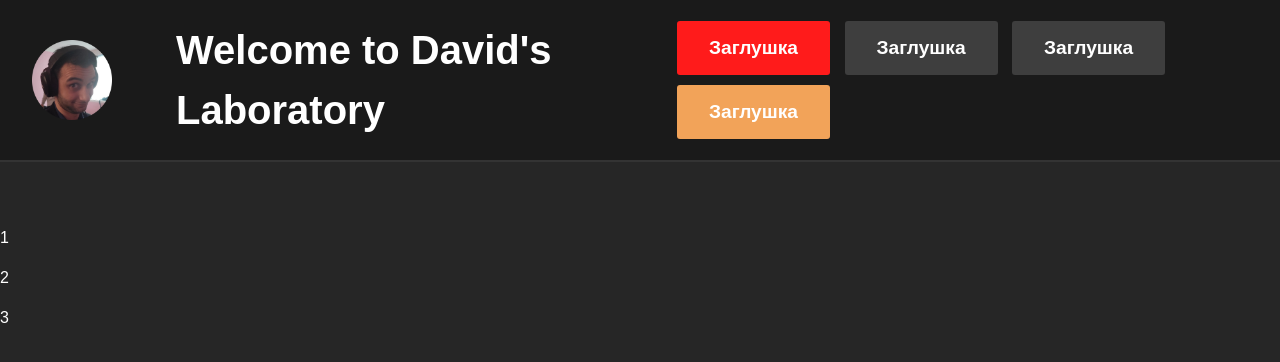
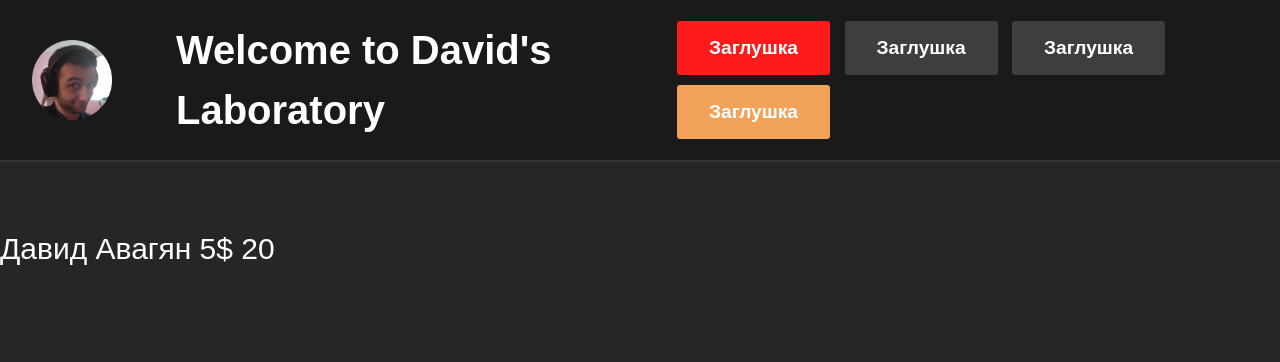
Before and after one commit to bronepoezd410/4AIP_VueExercises410, a Vue app in the folder MakoVueExercises/: page / in a window 1280 px wide. Shown: the top 362 px of the page. Built offline with nearby package versions, Linux system fonts and the light colour scheme.

Commit message:
061_Передача свойств объекта data

```diff
--- a/MakoVueExercises/src/App.vue
+++ b/MakoVueExercises/src/App.vue
@@ -1,19 +1,29 @@
+<template>
 
-
-<template>
-	<Rabotnik :name="[1, 2, 3]" />
-</template>
+    <Rabotnik :name="name" :salary="salary" :age="age"/>
 
 
 
+</template>
 
 
 <script>
 import Rabotnik from './components/Employee.vue'
+
+
 export default {
   components: {
     Rabotnik
-  }
+  },
+
+
+  data() {
+	return {
+      name: 'Давид Авагян',
+      salary: '5$',
+      age: '20',
+	}
+}
 }
 </script>
 
--- a/MakoVueExercises/src/components/Employee.vue
+++ b/MakoVueExercises/src/components/Employee.vue
@@ -1,16 +1,12 @@
-
 <template>
-<ul>
-
-	<li v-for="names in name">{{ names }}</li>
-</ul>
+	<p>{{ name }} {{ salary }} {{ age }}</p>
 </template>
 
 
 
 <script>
 export default {
-	props: ['name'],
+    props: ['name', 'salary', 'age'],
     data() {
         return {
         }
```
